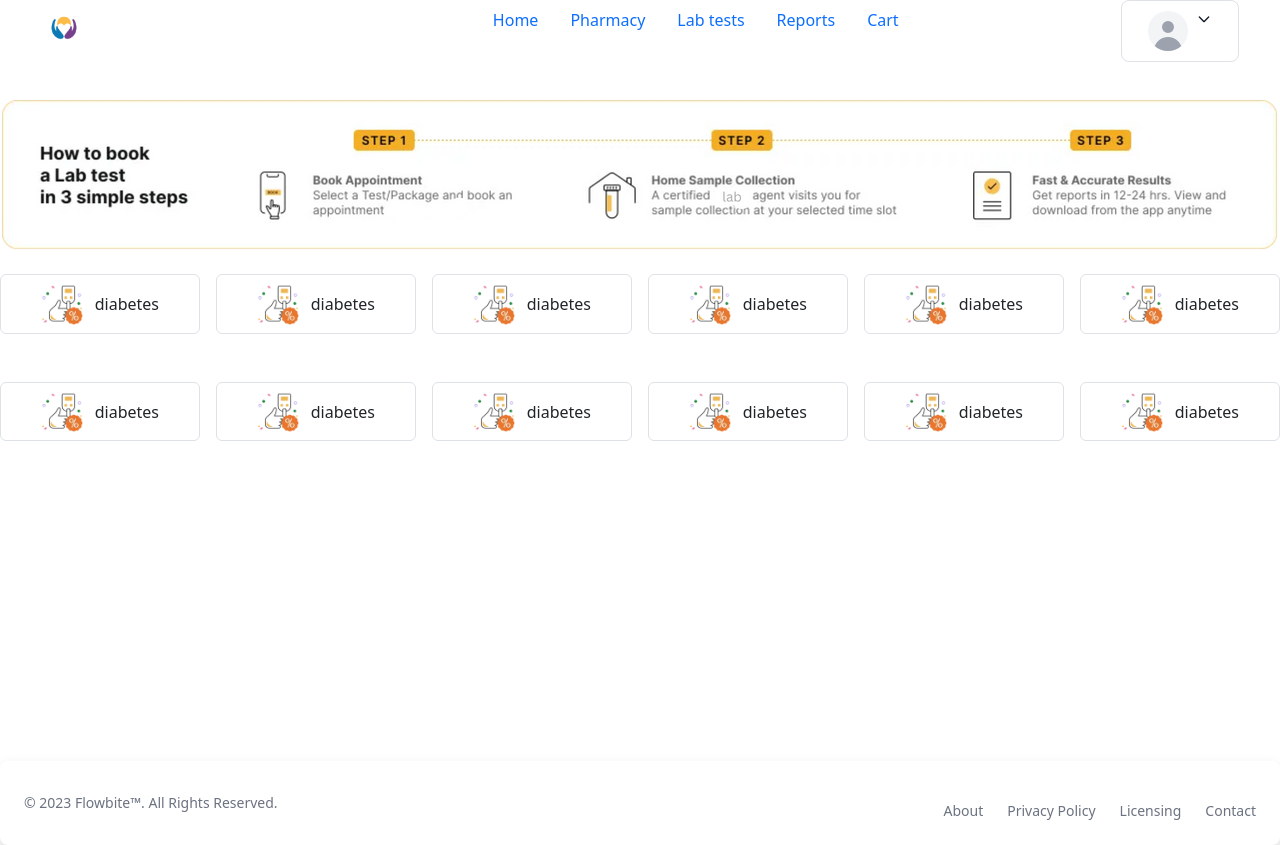
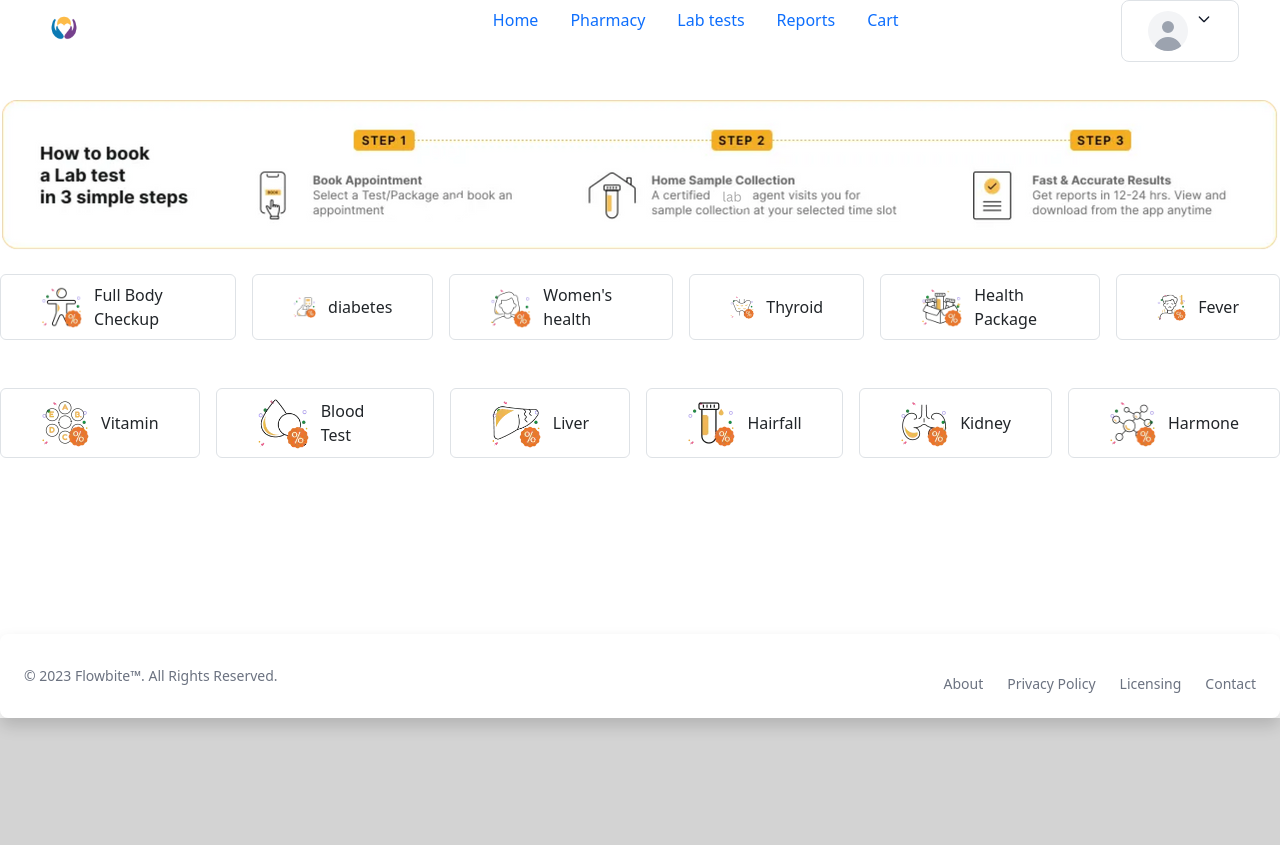
Before and after one commit to KUNCHE-VEERA-VENKATA-SAI-KARTHIK/Hospital-Management, a React (Vite) app in the folder hospital/: page /Labtest in a window 1280 px wide. After the commit the page ends 800 px from the top, so only its background shows below. Built offline with nearby package versions, Linux system fonts and the light colour scheme.

Commit message:
Labtest Updated

```diff
--- a/hospital/src/components/Labtest.jsx
+++ b/hospital/src/components/Labtest.jsx
@@ -2,32 +2,35 @@ import React from "react";
 import diabetes from "../assets/Diabetes.webp";
 import Blood from "../assets/Blood Studies (Anemia).webp";
 import labbanner from "../assets/labbanner.png"
-// import Tax from "../assets/Tax Saver.webp";
-// import diabetes from "../assets/Diabetes.webp";
-// import diabetes from "../assets/Diabetes.webp";
-// import diabetes from "../assets/Diabetes.webp";
-// import diabetes from "../assets/Diabetes.webp";
-// import diabetes from "../assets/Diabetes.webp";
-// import diabetes from "../assets/Diabetes.webp";
-// import diabetes from "../assets/Diabetes.webp";
+import HealthPackage from "../assets/HealthPackage.webp";
+import Thyroid from "../assets/Thyroid.webp";
+import VITAMIN from "../assets/VITAMIN.webp";
+import WOMENSHEALTH from "../assets/WOMENS HEALTH.webp";
+import Kidney from "../assets/Kidney.webp";
+import HORMONE from "../assets/HORMONE.webp";
+import HAIRFALL from "../assets/Hairfall.webp";
+import FBC from "../assets/Full Body Checkup.webp";
+import Liver from "../assets/Liver.webp";
+import Fever from "../assets/Fever.webp";
 
 export default function Labtest() {
   const obj = [];
   return (
     <>
-    <div className="flex justify-center">
+
+    <div className="flex  justify-center">
     <div className="pt-8">
             <img src={labbanner}  alt="c2" />
     </div>
     </div>
-
+    <div  className="h-10">
     <div className="flex justify-center space-x-4 mt-4 mb-5">
       <div className=" flex border pt-2 pb-2 pl-10 pr-10 rounded">
         <div className="  content-center  justify-center ">
-          <img src={diabetes} className="h-2% w-14" />
+          <img src={FBC} className="h-2% w-14" />
         </div>
         <div className="pl-3 content-center  justify-center ">
-          <p>diabetes</p>
+          <p>Full Body Checkup</p>
         </div>
       </div>
       <div className=" flex border pt-2 pb-2 pl-10 pr-10 rounded">
@@ -40,34 +43,34 @@ export default function Labtest() {
       </div>
       <div className=" flex border pt-2 pb-2 pl-10 pr-10 rounded">
         <div className="  content-center  justify-center ">
-          <img src={diabetes} className="h-2% w-14" />
+          <img src={WOMENSHEALTH} className="h-2% w-14" />
         </div>
         <div className="pl-3 content-center  justify-center ">
-          <p>diabetes</p>
+          <p>Women's health</p>
         </div>
       </div>
       <div className=" flex border pt-2 pb-2 pl-10 pr-10 rounded">
         <div className="  content-center  justify-center ">
-          <img src={diabetes} className="h-2% w-14" />
+          <img src={Thyroid} className="h-2% w-14" />
         </div>
         <div className="pl-3 content-center  justify-center ">
-          <p>diabetes</p>
+          <p>Thyroid</p>
         </div>
       </div>
       <div className=" flex border pt-2 pb-2 pl-10 pr-10 rounded">
         <div className="  content-center  justify-center ">
-          <img src={diabetes} className="h-2% w-14" />
+          <img src={HealthPackage} className="h-2% w-14" />
         </div>
         <div className="pl-3 content-center  justify-center ">
-          <p>diabetes</p>
+          <p>Health Package</p>
         </div>
       </div>
       <div className=" flex border pt-2 pb-2 pl-10 pr-10 rounded">
         <div className="  content-center  justify-center ">
-          <img src={diabetes} className="h-2% w-14" />
+          <img src={Fever} className="h-2% w-14" />
         </div>
         <div className="pl-3 content-center  justify-center ">
-          <p>diabetes</p>
+          <p>Fever</p>
         </div>
       </div>
 
@@ -76,53 +79,54 @@ export default function Labtest() {
 <div className="flex justify-center space-x-4 mt-4 mb-5">
 <div className=" flex border pt-2 pb-2 pl-10 pr-10 rounded">
   <div className="  content-center  justify-center ">
-    <img src={diabetes} className="h-2% w-14" />
+    <img src={VITAMIN} className="h-2% w-14" />
   </div>
   <div className="pl-3 content-center  justify-center ">
-    <p>diabetes</p>
+    <p>Vitamin</p>
   </div>
 </div>
 <div className=" flex border pt-2 pb-2 pl-10 pr-10 rounded">
   <div className="  content-center  justify-center ">
-    <img src={diabetes} className="h-2% w-14" />
+    <img src={Blood} className="h-2% w-14" />
   </div>
   <div className="pl-3 content-center  justify-center ">
-    <p>diabetes</p>
+    <p>Blood Test</p>
   </div>
 </div>
 <div className=" flex border pt-2 pb-2 pl-10 pr-10 rounded">
   <div className="  content-center  justify-center ">
-    <img src={diabetes} className="h-2% w-14" />
+    <img src={Liver} className="h-2% w-14" />
   </div>
   <div className="pl-3 content-center  justify-center ">
-    <p>diabetes</p>
+    <p>Liver</p>
   </div>
 </div>
 <div className=" flex border pt-2 pb-2 pl-10 pr-10 rounded">
   <div className="  content-center  justify-center ">
-    <img src={diabetes} className="h-2% w-14" />
+    <img src={HAIRFALL} className="h-2% w-14" />
   </div>
   <div className="pl-3 content-center  justify-center ">
-    <p>diabetes</p>
+    <p>Hairfall</p>
   </div>
 </div>
 <div className=" flex border pt-2 pb-2 pl-10 pr-10 rounded">
   <div className="  content-center  justify-center ">
-    <img src={diabetes} className="h-2% w-14" />
+    <img src={Kidney} className="h-2% w-14" />
   </div>
   <div className="pl-3 content-center  justify-center ">
-    <p>diabetes</p>
+    <p>Kidney</p>
   </div>
 </div>
 <div className=" flex border pt-2 pb-2 pl-10 pr-10 rounded">
   <div className="  content-center  justify-center ">
-    <img src={diabetes} className="h-2% w-14" />
+    <img src={HORMONE} className="h-2% w-14" />
   </div>
   <div className="pl-3 content-center  justify-center ">
-    <p>diabetes</p>
+    <p>Harmone</p>
   </div>
 </div>
 
+</div>
 </div>
 </>
 
```
